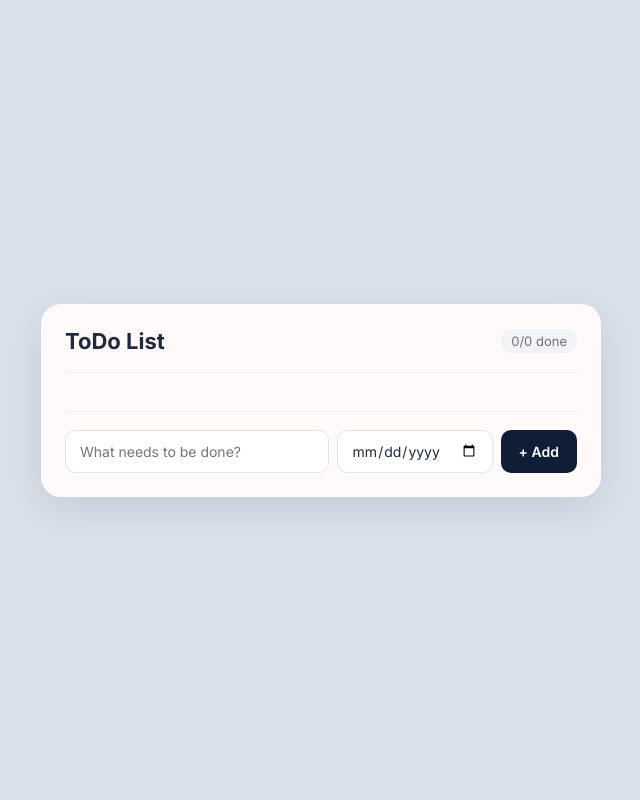
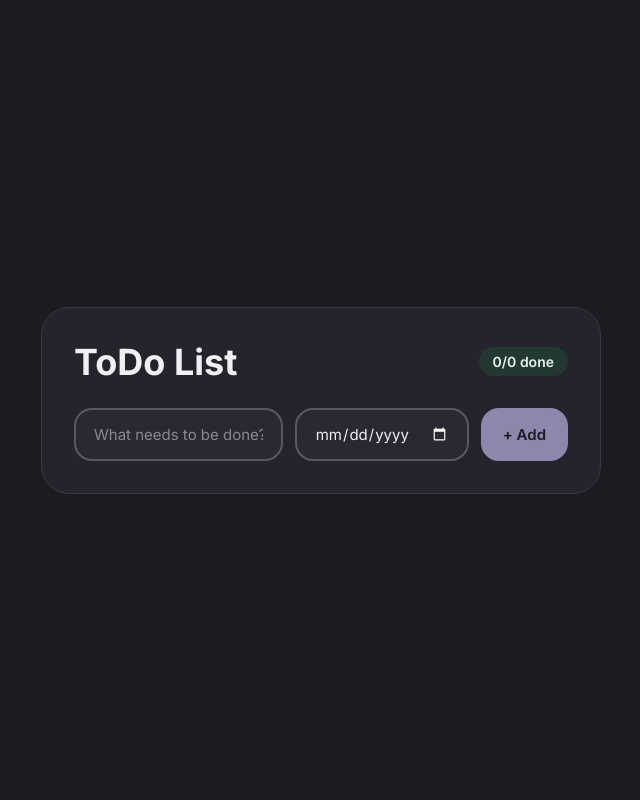
Before and after one commit to SirAnwar/todo-mvc-express, a Node server app: page / in a window 1280 px wide. Shown: the whole page, without its empty margins (319-959 px from the left). Run offline with Node 20, Linux system fonts and the light colour scheme; data that the repository does not hold is empty; some libraries are stand-ins or nearby versions.

Commit message:
switch to dark theme

```diff
--- a/public/css/style.css
+++ b/public/css/style.css
@@ -7,8 +7,8 @@ body {
     display: flex;
     justify-content: center;
     align-items: center;
-    background-color: #D9E1EA;
-    color: #1F2A3D;
+    background-color: #1C1B21;
+    color: #F1F0F5;
     margin: 0;
     padding: 16px;
     font-family: 'Inter', sans-serif;
@@ -17,32 +17,31 @@ body {
 .card {
     width: 100%;
     max-width: 560px;
-    background-color: #FFFAFA;
-    border-radius: 20px;
-    padding: 24px;
-    box-shadow: 0 12px 40px rgba(15, 30, 54, 0.10);
+    background-color: #25232B;
+    border: 1px solid #3A3842;
+    border-radius: 28px;
+    padding: 32px;
 }
 
 .header {
     display: flex;
     justify-content: space-between;
     align-items: center;
-    padding-bottom: 18px;
-    margin-bottom: 18px;
-    border-bottom: 1px solid #ECEEF2;
+    margin-bottom: 12px;
 }
 
 .header h1 {
     margin: 0;
-    font-size: 22px;
+    font-size: 36px;
     font-weight: 700;
 }
 
 .count {
-    font-size: 13px;
-    color: #71717A;
-    background-color: #F2F3F6;
-    padding: 4px 10px;
+    font-size: 14px;
+    font-weight: 600;
+    color: #E6F2EE;
+    background-color: #233832;
+    padding: 6px 14px;
     border-radius: 999px;
 }
 
@@ -50,44 +49,70 @@ body {
     list-style: none;
     margin: 0;
     padding: 0;
-    display: flex;
-    flex-direction: column;
-    gap: 10px;
 }
 
 .item {
     display: flex;
     align-items: center;
     gap: 12px;
-    background-color: #F2F3F6;
-    border-radius: 12px;
-    padding: 14px 16px;
+    padding: 16px 0;
+    border-bottom: 1px solid #3A3842;
+}
+
+.item:last-child {
+    border-bottom: none;
 }
 
 .item input[type="checkbox"] {
-    width: 16px;
-    height: 16px;
-    accent-color: #436B95;
+    appearance: none;
+    width: 22px;
+    height: 22px;
+    margin: 0;
+    flex-shrink: 0;
+    border: 2px solid #6E6A78;
+    border-radius: 7px;
+    display: grid;
+    place-content: center;
+    cursor: pointer;
+}
+
+.item input[type="checkbox"]:checked {
+    background-color: #8E86AD;
+    border-color: #8E86AD;
+}
+
+.item input[type="checkbox"]:checked::before {
+    content: '';
+    width: 5px;
+    height: 10px;
+    margin-top: -2px;
+    border: solid #1C1B21;
+    border-width: 0 2px 2px 0;
+    transform: rotate(45deg);
 }
 
 .title {
     flex: 1;
-    font-size: 15px;
-    font-weight: 500;
+    font-size: 17px;
+    font-weight: 400;
 }
 
 .date {
-    font-size: 12px;
+    display: inline-flex;
+    align-items: center;
+    gap: 6px;
+    font-size: 14px;
     font-weight: 500;
-    color: #436B95;
-    background-color: #E3EBF4;
-    padding: 4px 10px;
-    border-radius: 999px;
+    color: #6FB5A6;
+    border: 1.5px solid #6FB5A6;
+    padding: 5px 12px;
+    border-radius: 10px;
+    white-space: nowrap;
 }
 
 .completed .title {
     text-decoration: line-through;
-    color: #A1A1AA;
+    color: #8B8794;
 }
 
 .item form {
@@ -96,67 +121,93 @@ body {
 }
 
 .icon {
-    width: 28px;
-    height: 28px;
+    width: 34px;
+    height: 34px;
     display: flex;
     justify-content: center;
     align-items: center;
     border: none;
     border-radius: 8px;
     background: none;
-    color: #A1A1AA;
+    color: #8B8794;
     font-size: 15px;
     text-decoration: none;
     cursor: pointer;
 }
 
 .icon:hover {
-    background-color: #E4E7EC;
+    background-color: #2F2D36;
 }
 
 .delete {
-    color: #CC3333;
+    color: #E08A7A;
 }
 
 .add-form {
     display: flex;
-    gap: 8px;
-    margin-top: 20px;
-    padding-top: 18px;
-    border-top: 1px solid #ECEEF2;
+    gap: 12px;
+    margin-top: 24px;
 }
 
 .add-form input {
-    border: 1px solid #E4E4E7;
-    border-radius: 10px;
-    padding: 11px 14px;
+    border: 2px solid #5A5766;
+    border-radius: 18px;
+    padding: 14px 18px;
     font-family: inherit;
-    font-size: 14px;
-    color: #1F2A3D;
-    background-color: #FFFFFF;
+    font-size: 15px;
+    color: #F1F0F5;
+    background-color: #2A2830;
+    color-scheme: dark;
+}
+
+.add-form input::placeholder {
+    color: #8B8794;
 }
 
 .add-form input[type="text"] {
     flex: 1;
+    min-width: 0;
 }
 
 .add-form input:focus {
     outline: none;
-    border-color: #436B95;
+    border-color: #8E86AD;
 }
 
 .add-form button {
     border: none;
-    border-radius: 10px;
-    padding: 11px 18px;
+    border-radius: 18px;
+    padding: 14px 22px;
     font-family: inherit;
-    font-size: 14px;
+    font-size: 15px;
     font-weight: 600;
-    color: #FFFFFF;
-    background-color: #0F1E36;
+    color: #1C1B21;
+    background-color: #8E86AD;
     cursor: pointer;
 }
 
 .add-form button:hover {
-    background-color: #1F2A3D;
+    background-color: #A39CC0;
 }
+
+@media (max-width: 480px) {
+    .card {
+        padding: 24px;
+    }
+
+    .header h1 {
+        font-size: 28px;
+    }
+
+    .add-form {
+        flex-wrap: wrap;
+    }
+
+    .add-form input[type="text"] {
+        flex-basis: 100%;
+    }
+
+    .add-form input[type="date"] {
+        flex: 1;
+    }
+}
--- a/views/index.ejs
+++ b/views/index.ejs
@@ -23,25 +23,24 @@
         </header>
 
         <ul class="list">
-            <% todos.forEach(todo=> { %>
+            <% todos.forEach(todo => { %>
                 <li class="item <%= todo.completed ? 'completed' : '' %>">
-                    <input type="checkbox" <%=todo.completed ? 'checked' : '' %>>
-                    <span class="title">
-                        <%= todo.title %>
-                    </span>
+                    <input type="checkbox" <%= todo.completed ? 'checked' : '' %>>
+                    <span class="title"><%= todo.title %></span>
+
                     <% if (todo.dueDate) { %>
                         <span class="date">
-                            <%= todo.dueDate.toLocaleDateString('en-US', { month: 'short' , day: 'numeric' }) %>
+                            <i class="fa-regular fa-calendar"></i>
+                            <%= todo.dueDate.toLocaleDateString('en-US', { month: 'short', day: 'numeric' }) %>
                         </span>
-                        <% } %>
+                    <% } %>
 
-                            <a href="#" class="icon"><i class="fa-solid fa-pen"></i></a>
-                            <form action="#" method="POST">
-                                <button class="icon delete"><i class="fa-solid fa-trash"></i></button>
-                            </form>
+                    <a href="#" class="icon"><i class="fa-regular fa-pen-to-square"></i></a>
+                    <form action="#" method="POST">
+                        <button class="icon delete"><i class="fa-regular fa-trash-can"></i></button>
+                    </form>
                 </li>
-                <% }) %>
-
+            <% }) %>
         </ul>
 
         <form class="add-form" action="#" method="POST">
```
